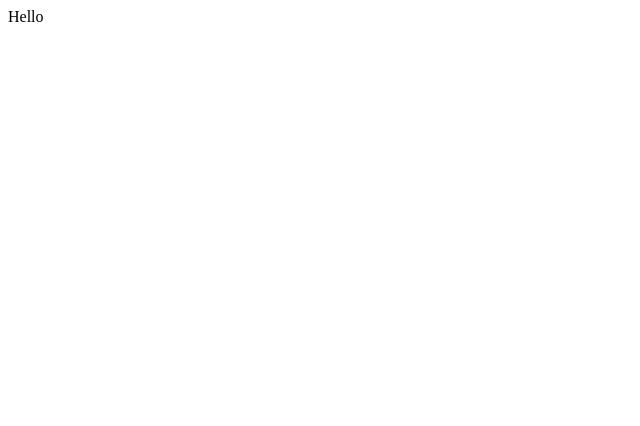
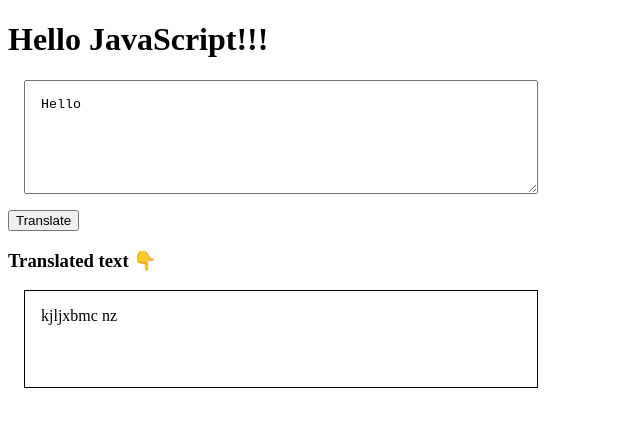
Before and after one commit to SahithiKonduri/banana-speak, a plain HTML site: page index.html in a window 1280 px wide. Shown: the whole page, without its empty margins (0-640 px from the left). Drawn offline with Linux system fonts and the light colour scheme.

Commit message:
created o/p btn and wired

```diff
--- /dev/null
+++ b/app.js
@@ -0,0 +1,10 @@
+var btnTranslate = document.querySelector("#btn-translate");
+var txtInp = document.querySelector("#txt-input");
+
+var outputDiv = document.querySelector("#output");
+// outputDiv.innerText = "SAhithi";
+
+btnTranslate.addEventListener("click", function clickHandler() {
+    console.log("Clicked");
+    outputDiv.innerText = "Howdy";
+})
--- a/index.html
+++ b/index.html
@@ -1,15 +1,38 @@
 <!DOCTYPE html>
 <html lang="en">
+
 <head>
     <meta charset="UTF-8">
     <meta http-equiv="X-UA-Compatible" content="IE=edge">
     <meta name="viewport" content="width=device-width, initial-scale=1.0">
     <title>banana speak</title>
+    <style>
+        textarea {
+            height: 5rem;
+            display: block;
+            width: 30rem;
+            padding: 1rem;
+            margin: 1rem;
+        }
+
+        #output {
+            border: 1px solid black;
+            margin: 1rem;
+            padding: 1rem;
+            width: 30rem;
+            height: 4rem;
+        }
+    </style>
+
 </head>
+
 <body>
-    Hello
-    <script>
-        console.log("Hello");
-    </script>
+    <h1>Hello JavaScript!!!</h1>
+    <textarea id="txt-input" placeholder="Please type in English.....">Hello</textarea>
+    <button id="btn-translate">Translate</button>
+    <h3>Translated text 👇</h3>
+    <div id="output">kjljxbmc nz</div>
+    <script src="app.js" type="text/javascript"></script>
 </body>
+
 </html>
```
